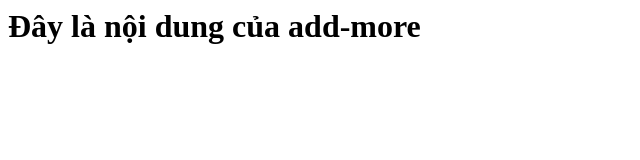
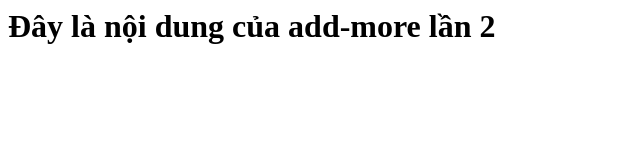
Before and after one commit to hoannguyen1901/hoannguyen1901, a plain HTML site: page index.html in a window 1280 px wide. Shown: the whole page, without its empty margins (0-640 px from the left). Drawn offline with Linux system fonts and the light colour scheme.

Commit message:
thay đổi lần 2 của add-more

```diff
--- a/index.html
+++ b/index.html
@@ -1 +1 @@
-<h1>Đây là nội dung của add-more</h1>
+<h1>Đây là nội dung của add-more lần 2</h1>
```
